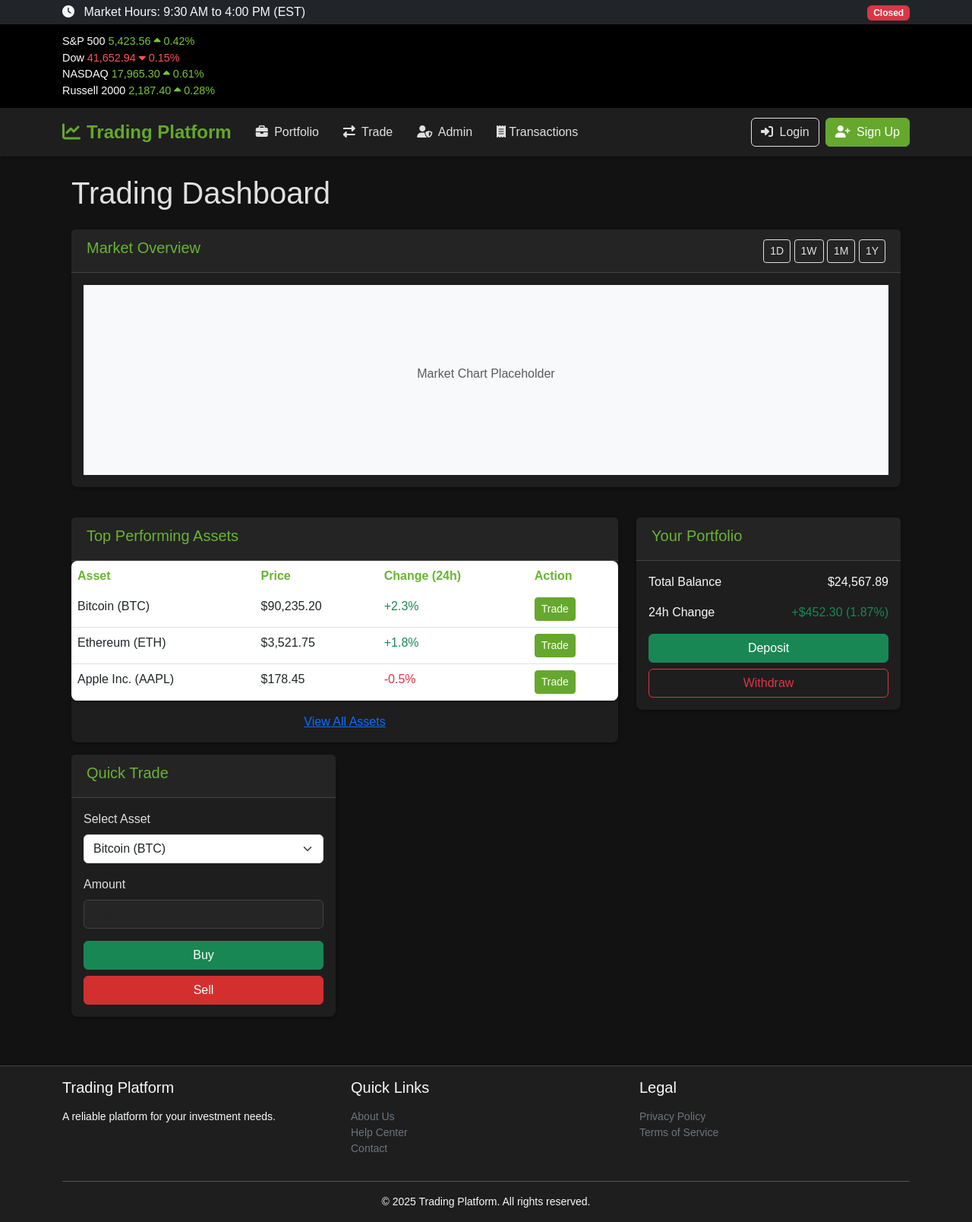
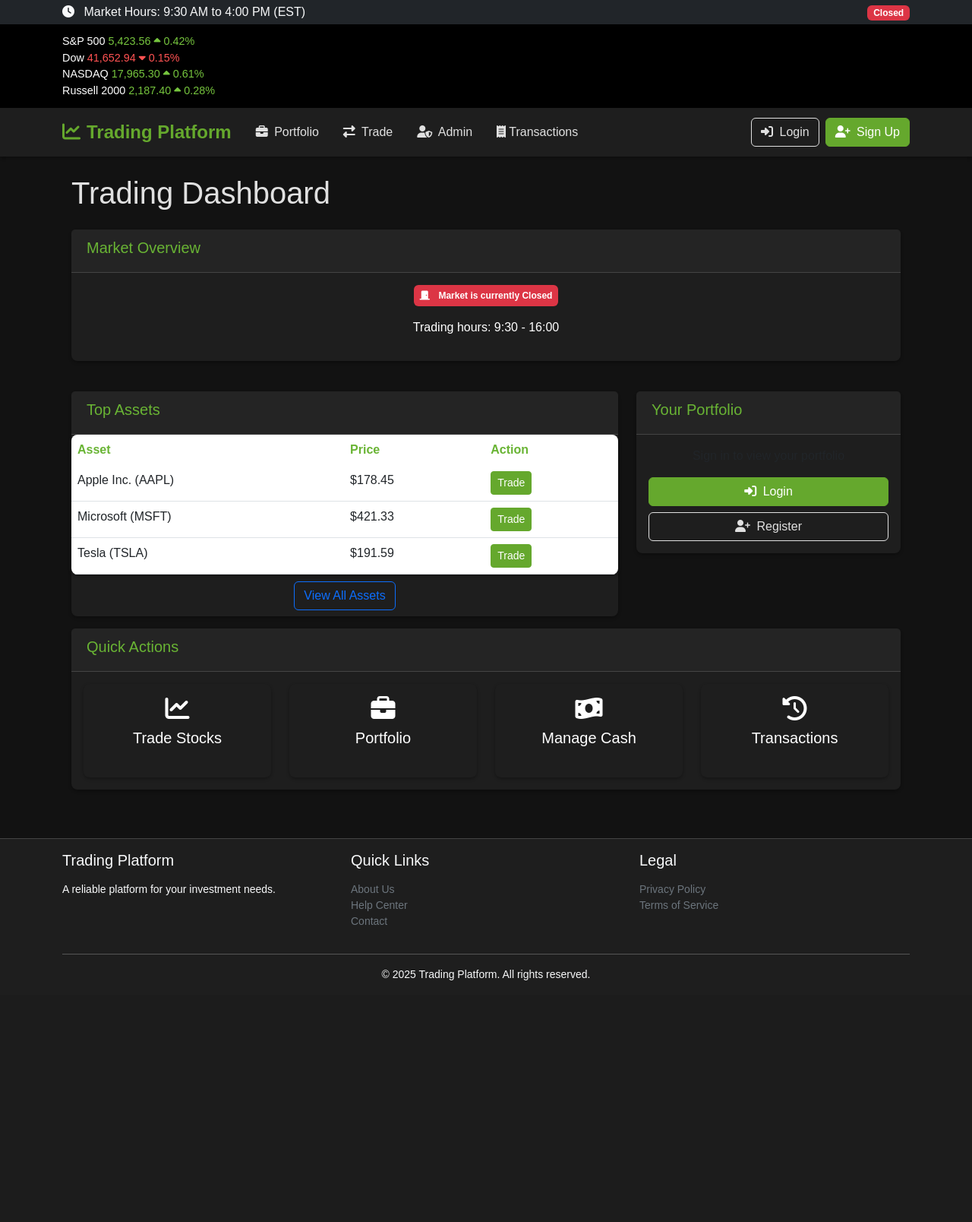
Before and after one commit to bdnkyoto/IFT401, a Flask app: page / in a window 1280 px wide. Shown: the whole page at 76% size. After the commit the page ends 1290 px from the top, so only its background shows below. Run offline with Flask 3, Linux system fonts and the light colour scheme; data that the repository does not hold is empty; some libraries are stand-ins or nearby versions.

Commit message:
Front end refinement and Stock Value

```diff
--- a/templates/home.html
+++ b/templates/home.html
@@ -10,18 +10,25 @@
     <div class="row mb-4">
         <div class="col-12">
             <div class="card">
-                <div class="card-header d-flex justify-content-between align-items-center">
+                <div class="card-header">
                     <h5>Market Overview</h5>
-                    <div>
-                        <button class="btn btn-sm btn-outline-light">1D</button>
-                        <button class="btn btn-sm btn-outline-light">1W</button>
-                        <button class="btn btn-sm btn-outline-light">1M</button>
-                        <button class="btn btn-sm btn-outline-light">1Y</button>
-                    </div>
                 </div>
                 <div class="card-body">
-                    <div style="height: 250px;" class="bg-light d-flex justify-content-center align-items-center">
-                        <p class="text-muted">Market Chart Placeholder</p>
+                    <div class="text-center mb-3 ">
+                        <span class="badge {% if is_market_open %}bg-success{% else %}bg-danger{% endif %} p-2">
+                            <i class="fas {% if is_market_open %}fa-door-open{% else %}fa-door-closed{% endif %} me-2"></i>
+                            Market is currently {{ market_status }}
+                        </span>
+                        {% if today_holiday %}
+                            <span class="badge bg-info p-2 ms-2">
+                                <i class="fas fa-calendar me-1"></i> {{ today_holiday.holiday_name }}
+                            </span>
+                        {% endif %}
+                    </div>
+
+                    <div class="text-center text-white">
+                        <p>Trading hours: {{ market_hours.start_time if market_hours else '9:30' }} -
+                           {{ market_hours.end_time if market_hours else '16:00' }}</p>
                     </div>
                 </div>
             </div>
@@ -34,7 +41,7 @@
         <div class="col-md-8">
             <div class="card mb-3">
                 <div class="card-header">
-                    <h5>Top Performing Assets</h5>
+                    <h5>Top Assets</h5>
                 </div>
                 <div class="card-body p-0">
                     <table class="table table-hover mb-0">
@@ -42,34 +49,30 @@
                             <tr>
                                 <th>Asset</th>
                                 <th>Price</th>
-                                <th>Change (24h)</th>
                                 <th>Action</th>
                             </tr>
                         </thead>
                         <tbody>
                             <tr>
-                                <td>Bitcoin (BTC)</td>
-                                <td>$90,235.20</td>
-                                <td class="text-success">+2.3%</td>
-                                <td><button class="btn btn-sm btn-primary">Trade</button></td>
+                                <td>Apple Inc. (AAPL)</td>
+                                <td>$178.45</td>
+                                <td><a href="{{ url_for('stock_preview', symbol='AAPL') }}" class="btn btn-sm btn-primary">Trade</a></td>
                             </tr>
                             <tr>
-                                <td>Ethereum (ETH)</td>
-                                <td>$3,521.75</td>
-                                <td class="text-success">+1.8%</td>
-                                <td><button class="btn btn-sm btn-primary">Trade</button></td>
+                                <td>Microsoft (MSFT)</td>
+                                <td>$421.33</td>
+                                <td><a href="{{ url_for('stock_preview', symbol='MSFT') }}" class="btn btn-sm btn-primary">Trade</a></td>
                             </tr>
                             <tr>
-                                <td>Apple Inc. (AAPL)</td>
-                                <td>$178.45</td>
-                                <td class="text-danger">-0.5%</td>
-                                <td><button class="btn btn-sm btn-primary">Trade</button></td>
+                                <td>Tesla (TSLA)</td>
+                                <td>$191.59</td>
+                                <td><a href="{{ url_for('stock_preview', symbol='TSLA') }}" class="btn btn-sm btn-primary">Trade</a></td>
                             </tr>
                         </tbody>
                     </table>
                 </div>
                 <div class="card-footer text-center">
-                    <a href="#" class="btn btn-link">View All Assets</a>
+                    <a href="{{ url_for('trade') }}" class="btn btn-outline-primary">View All Assets</a>
                 </div>
             </div>
         </div>
@@ -81,50 +84,79 @@
                     <h5>Your Portfolio</h5>
                 </div>
                 <div class="card-body">
-                    <div class="d-flex justify-content-between mb-3">
-                        <span class="text-light">Total Balance</span>
-                        <span class="text-light">$24,567.89</span>
-                    </div>
-                    <div class="d-flex justify-content-between mb-3">
-                        <span class="text-light">24h Change</span>
-                        <span class="text-success">+$452.30 (1.87%)</span>
-                    </div>
-                    <div class="d-grid gap-2 mt-3">
-                        <a href="#" class="btn btn-success">Deposit</a>
-                        <a href="#" class="btn btn-outline-danger">Withdraw</a>
-                    </div>
+                    {% if current_user.is_authenticated %}
+                        <div class="d-flex justify-content-between mb-3">
+                            <span class="text-light">Cash Balance</span>
+                            <span class="text-light">{{ current_user.money|currency }}</span>
+                        </div>
+                        <div class="d-grid gap-2 mt-3">
+                            <a href="{{ url_for('cash_management') }}" class="btn btn-success">
+                                <i class="fas fa-money-bill-wave me-1"></i> Manage Cash
+                            </a>
+                            <a href="{{ url_for('portfolio') }}" class="btn btn-primary">
+                                <i class="fas fa-briefcase me-1"></i> View Portfolio
+                            </a>
+                        </div>
+                    {% else %}
+                        <div class="text-center">
+                            <p>Sign in to view your portfolio</p>
+                            <div class="d-grid gap-2 mt-3">
+                                <a href="{{ url_for('login') }}" class="btn btn-primary">
+                                    <i class="fas fa-sign-in-alt me-1"></i> Login
+                                </a>
+                                <a href="{{ url_for('register') }}" class="btn btn-outline-light">
+                                    <i class="fas fa-user-plus me-1"></i> Register
+                                </a>
+                            </div>
+                        </div>
+                    {% endif %}
                 </div>
             </div>
         </div>
     </div>
 
-    <!-- Quick Trade and News -->
+    <!-- Quick Actions -->
     <div class="row">
-        <!-- Quick Trade -->
-        <div class="col-md-4">
+        <div class="col-md-12">
             <div class="card mb-3">
                 <div class="card-header">
-                    <h5>Quick Trade</h5>
+                    <h5>Quick Actions</h5>
                 </div>
                 <div class="card-body">
-                    <form>
-                        <div class="mb-3">
-                            <label for="asset" class="form-label">Select Asset</label>
-                            <select class="form-select" id="asset">
-                                <option>Bitcoin (BTC)</option>
-                                <option>Ethereum (ETH)</option>
-                                <option>Apple Inc. (AAPL)</option>
-                            </select>
+                    <div class="row">
+                        <div class="col-md-3">
+                            <a href="{{ url_for('trade') }}" class="card text-center h-100 p-3 text-decoration-none text-white">
+                                <div class="mb-2">
+                                    <i class="fas fa-chart-line fa-2x"></i>
+                                </div>
+                                <h5>Trade Stocks</h5>
+                            </a>
                         </div>
-                        <div class="mb-3">
-                            <label for="amount" class="form-label">Amount</label>
-                            <input type="number" class="form-control" id="amount" placeholder="0.00">
+                        <div class="col-md-3">
+                            <a href="{{ url_for('portfolio') }}" class="card text-center h-100 p-3 text-decoration-none text-white">
+                                <div class="mb-2">
+                                    <i class="fas fa-briefcase fa-2x"></i>
+                                </div>
+                                <h5>Portfolio</h5>
+                            </a>
                         </div>
-                        <div class="d-grid gap-2">
-                            <button type="button" class="btn btn-success">Buy</button>
-                            <button type="button" class="btn btn-danger">Sell</button>
+                        <div class="col-md-3">
+                            <a href="{{ url_for('cash_management') }}" class="card text-center h-100 p-3 text-decoration-none text-white">
+                                <div class="mb-2">
+                                    <i class="fas fa-money-bill-wave fa-2x"></i>
+                                </div>
+                                <h5>Manage Cash</h5>
+                            </a>
                         </div>
-                    </form>
+                        <div class="col-md-3">
+                            <a href="{{ url_for('transaction_history') }}" class="card text-center h-100 p-3 text-decoration-none text-white">
+                                <div class="mb-2">
+                                    <i class="fas fa-history fa-2x"></i>
+                                </div>
+                                <h5>Transactions</h5>
+                            </a>
+                        </div>
+                    </div>
                 </div>
             </div>
         </div>
```
Also changed, not shown: templates/portfolio.html (+18 -3 lines).
